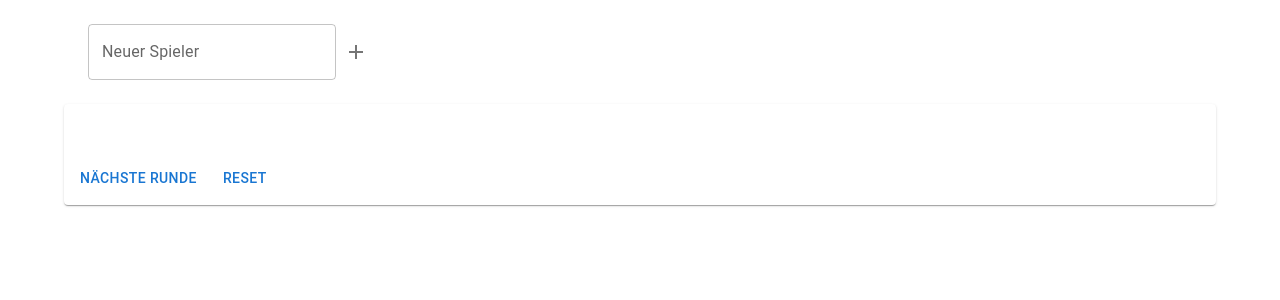
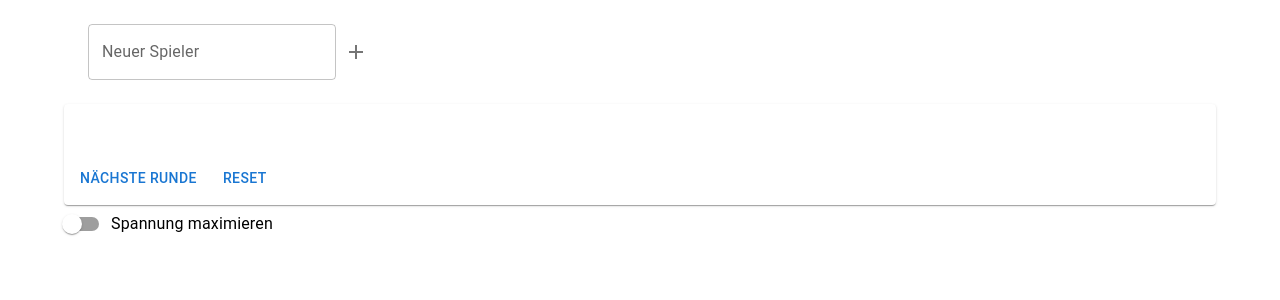
Before and after one commit to ThomasPfeiffer/2-doofs, a React (Vite) app: page / in a window 1280 px wide. Shown: the top 300 px of the page. Built offline with nearby package versions, Linux system fonts and the light colour scheme.

Commit message:
Added button to maximize excitment

```diff
--- a/src/App.jsx
+++ b/src/App.jsx
@@ -1,6 +1,6 @@
 import React, { useCallback, useState } from 'react';
 import './App.css';
-import { Button, Card, Container, IconButton, Stack, TextField, Box, Dialog, DialogTitle, DialogContent, DialogContentText, DialogActions, CardContent, CardActions } from '@mui/material';
+import { Button, Card, Container, FormControlLabel, Switch, IconButton, Stack, TextField, Box, Dialog, DialogTitle, DialogContent, DialogContentText, DialogActions, CardContent, CardActions } from '@mui/material';
 import AddIcon from '@mui/icons-material/Add';
 import DeleteIcon from '@mui/icons-material/Delete';
 function App() {
@@ -13,6 +13,7 @@ function App() {
     input.value = ""
     e.preventDefault?.()
   }
+  const [excite, setExcite] = useLocalState("excite", false)
 
   return (
     <Container>
@@ -26,8 +27,10 @@ function App() {
           display: "grid",
           gridTemplateColumns: `repeat(${players.length + 1}, 1fr)`
         }}>
-          {players.map(p => <Box key={p}>{p} ({scores.reduce((acc, score) => acc + (score[p] ?? 0), 0)})</Box>)}
-          <span></span>
+          {players.map(p => <Box key={p}>{p} {excite ? "" : `(${scores.reduce((acc, score) => acc + (score[p] ?? 0), 0)})`}</Box>)}
+          <span>
+
+          </span>
           {scores.map((score, index) => {
             return <React.Fragment key={index}>
               {players.map((player) => {
@@ -64,6 +67,9 @@ function App() {
           }} />
           </CardActions>
       </Card>
+      <FormControlLabel control={<Switch
+      checked={excite}
+      onChange={(e) => setExcite(e.target.checked)} />} label="Spannung maximieren" />
     </Container>
   );
 }
```
